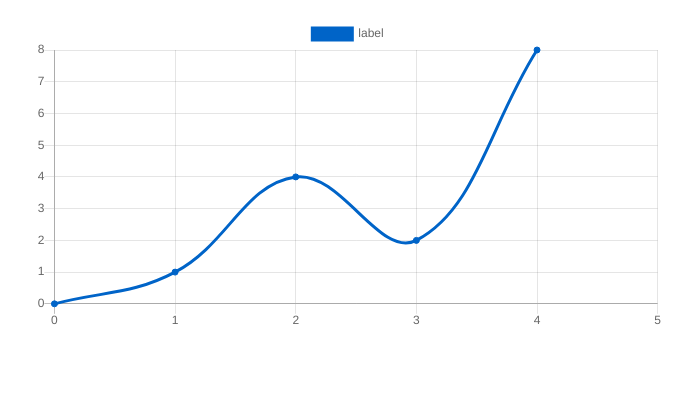
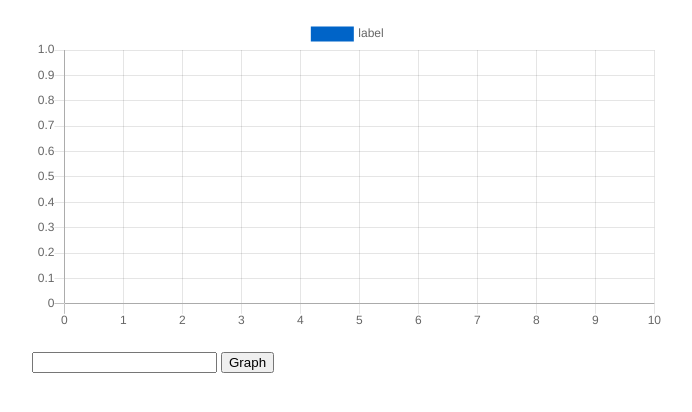
Before and after one commit to arman-ashrafian/chartjsplay, a plain HTML site: page index.html in a window 1280 px wide. Shown: the part 48-460 px from the top of the page, without its empty margins (292-984 px from the left). Drawn offline with nearby package versions, Linux system fonts and the light colour scheme.

Commit message:
get user input & graph

```diff
--- a/index.html
+++ b/index.html
@@ -19,6 +19,9 @@
     <h1 style="text-align: center">Chart JS</h1>
     <div class="container">
         <canvas id="chart"></canvas>
+        <br>
+        <input type="text" id="input">
+        <button id="graphButton">Graph</button>
     </div>
 </body>
 
--- a/main.js
+++ b/main.js
@@ -1,35 +1,52 @@
 window.onload = () => {
     var ctx = document.getElementById("chart").getContext('2d')
+    var graphButton = document.getElementById("graphButton")
+    var inputFeild = document.getElementById("input")
 
-    var lineChart = new Chart(ctx, {
+    var lineConfig = {
         type: 'line',
         data: {
-            labels: [0,1,2,3,4,5],
+            labels: [0, 1, 2, 3, 4, 5, 6, 7, 8, 9, 10],
             datasets: [{
                 label: "label",
                 backgroundColor: "rgb(0,100,200)",
                 borderColor: "rgb(0,100,200)",
                 fill: false,
-                data: [{
-                    x: 0,
-                    y: 0
-                }, {
-                    x: 1,
-                    y: 1
-                }, {
-                    x: 2,
-                    y: 4
-                }, {
-                    x: 3,
-                    y: 2
-                }, {
-                    x: 4,
-                    y: 8
-                }]
+                data: []
             }]
         },
         options: {
             responsive: true
         }
+    }
+
+    var lineChart = new Chart(ctx, lineConfig)
+
+    graphButton.addEventListener('click', () => {
+        lineConfig.data.datasets[0].data = []   // clear current data
+        for (var x = 0; x < 11; ++x) {
+            lineConfig.data.datasets[0].data.push({
+                x: x,
+                y: eval(inputFeild.value)
+            })
+        }
+        lineChart.update()
     })
 }
+
+// [{
+//     x: 0,
+//     y: 0
+// }, {
+//     x: 1,
+//     y: 1
+// }, {
+//     x: 2,
+//     y: 4
+// }, {
+//     x: 3,
+//     y: 2
+// }, {
+//     x: 4,
+//     y: 8
+// }]
```
